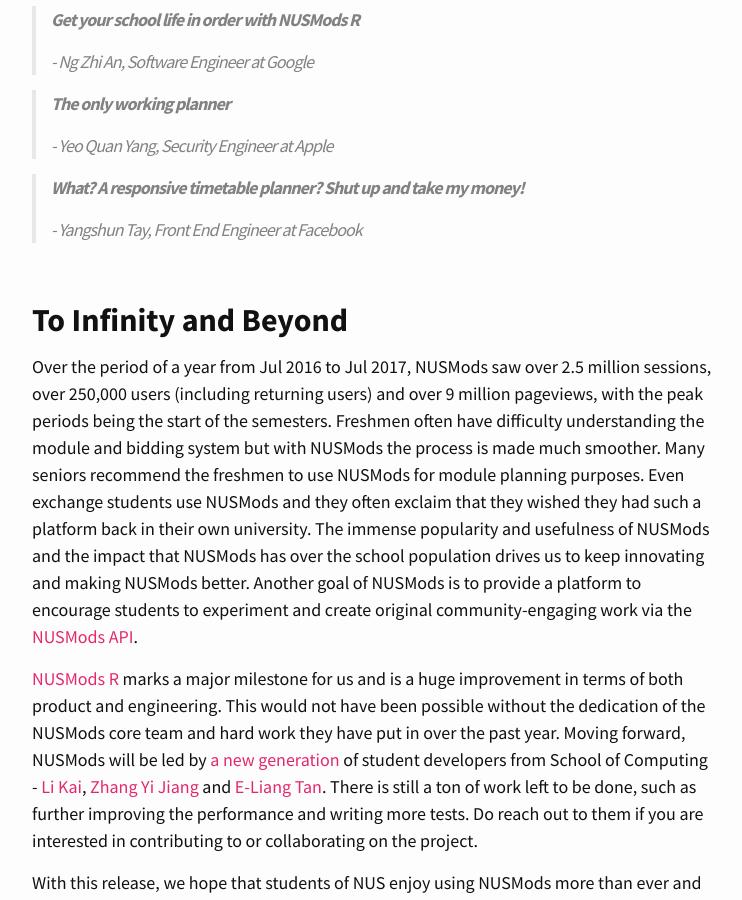
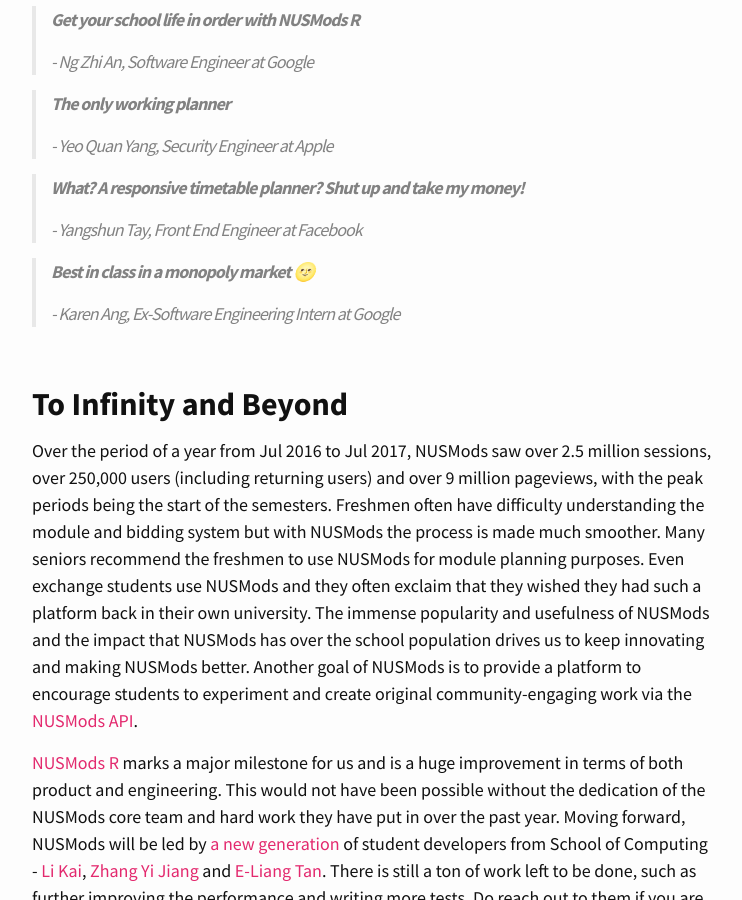
Before and after one commit to nusmodifications/nusmods-blog, a Jekyll site: the page built from _posts/2017-12-25-nusmods-r-harder-better-faster-stronger.md, in a window 1280 px wide and 900 px high, scrolled down 4300 px. Shown: the whole window, without its empty margins (268-1010 px from the left). Built offline with Jekyll 4.4.1, drawn with Linux system fonts in a browser that asks for light colours; nearby versions of some CDN libraries.

Commit message:
Add Karen's quote

```diff
--- a/_posts/2017-12-25-nusmods-r-harder-better-faster-stronger.md
+++ b/_posts/2017-12-25-nusmods-r-harder-better-faster-stronger.md
@@ -81,6 +81,10 @@
 >
 > *- Yangshun Tay, Front End Engineer at Facebook*
 
+> **Best in class in a monopoly market 🌝**
+>
+> *- Karen Ang, Ex-Software Engineering Intern at Google*
+
 ## To Infinity and Beyond
 
 Over the period of a year from Jul 2016 to Jul 2017, NUSMods saw over 2.5 million sessions, over 250,000 users (including returning users) and over 9 million pageviews, with the peak periods being the start of the semesters. Freshmen often have difficulty understanding the module and bidding system but with NUSMods the process is made much smoother. Many seniors recommend the freshmen to use NUSMods for module planning purposes. Even exchange students use NUSMods and they often exclaim that they wished they had such a platform back in their own university. The immense popularity and usefulness of NUSMods and the impact that NUSMods has over the school population drives us to keep innovating and making NUSMods better. Another goal of NUSMods is to provide a platform to encourage students to experiment and create original community-engaging work via the [NUSMods API](https://github.com/nusmodifications/nusmods-api).
```
Also changed, not shown: _posts/2017-12-25-nusmods-r-the-engineering-behind.md (+4 -0 lines).
